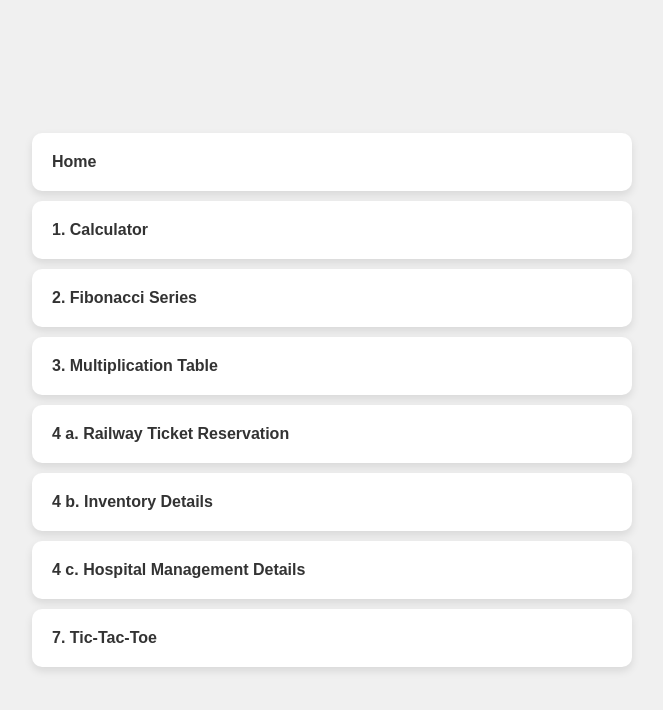
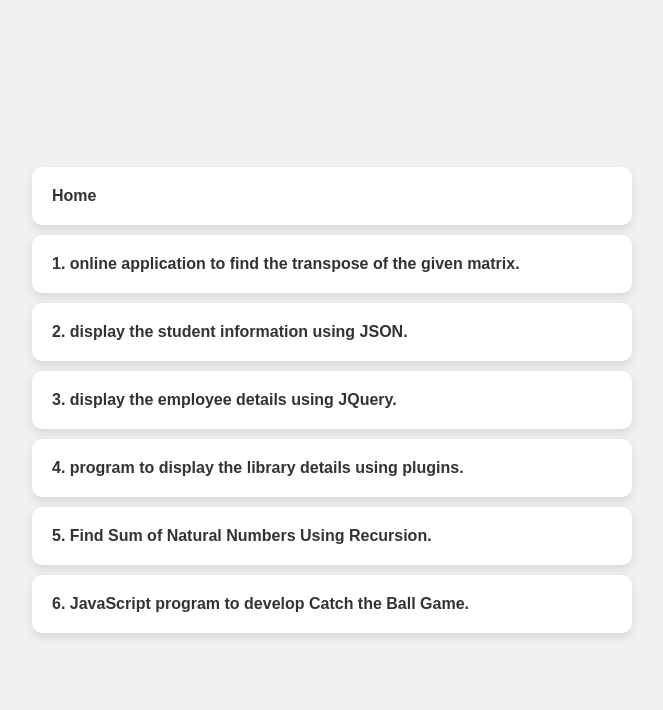
Before and after one commit to Riya922003/JAVASCRIPT-PROJECTS, a plain HTML site: page assignment2.html in a window 1280 px wide. Shown: the whole page, without its empty margins (308-971 px from the left). Drawn offline with Linux system fonts and the light colour scheme.

Commit message:
Update assignment2.html

```diff
--- a/assignment2.html
+++ b/assignment2.html
@@ -54,13 +54,12 @@
     <main>
         <ul>
             <li><a href="index.html">Home</a></li>
-            <li><a href="Calculator.html">1. Calculator</a></li>
-            <li><a href="fibb.html">2. Fibonacci Series</a></li>
-            <li><a href="mutiply.html">3. Multiplication Table</a></li>
-            <li><a href="railway.html">4 a. Railway Ticket Reservation</a></li>
-            <li><a href="inventory.html">4 b. Inventory Details</a></li>
-            <li><a href="hospital.html">4 c. Hospital Management Details</a></li>
-            <li><a href="tic_tac_toe.html">7. Tic-Tac-Toe</a></li>
+            <li><a href="matrix.html">1. online application to find the transpose of the given matrix.</a></li>
+            <li><a href="student.html">2. display the student information using JSON.</a></li>
+            <li><a href="employee.html">3. display the employee details using JQuery.</a></li>
+            <li><a href="lib.html">4. program to display the library details using plugins.</a></li>
+            <li><a href="num.html">5. Find Sum of Natural Numbers Using Recursion.</a></li>
+            <li><a href="ball-game.html">6. JavaScript program to develop Catch the Ball Game.</a></li>
         </ul>
     </main>
 </body>
```
